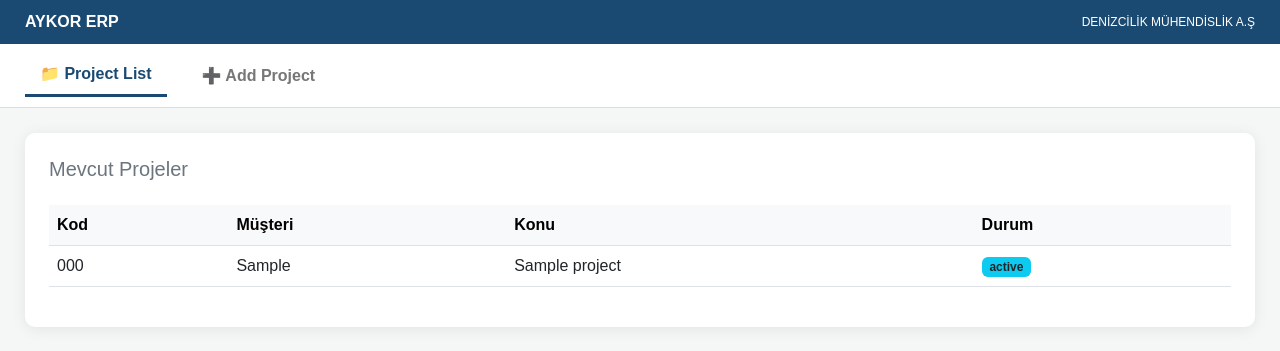
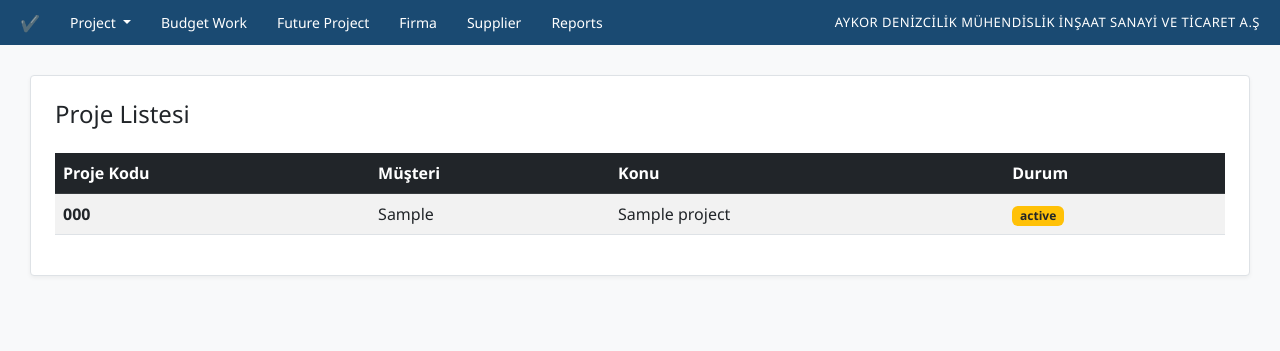
Before and after one commit to samettaskiranwork/aykor-panel, a FastAPI app: page / in a window 1280 px wide. Shown: the top 351 px of the page. Run offline with FastAPI, Linux system fonts and the light colour scheme; tables that the repository leaves empty or names only in its code hold one stand-in row (values such as "Sample post"); data that the repository does not hold is empty.

Commit message:
Update dashboard.html

```diff
--- a/templates/dashboard.html
+++ b/templates/dashboard.html
@@ -2,63 +2,106 @@
 <html lang="tr">
 <head>
     <meta charset="UTF-8">
-    <title>AYKOR ERP - Proje Yönetimi</title>
+    <meta name="viewport" content="width=device-width, initial-scale=1.0">
+    <title>AYKOR ERP - Yönetim Paneli</title>
     <link href="https://cdn.jsdelivr.net/npm/bootstrap@5.3.0/dist/css/bootstrap.min.css" rel="stylesheet">
+    <script src="https://cdn.jsdelivr.net/npm/bootstrap@5.3.0/dist/js/bootstrap.bundle.min.js"></script>
     <style>
-        body { background-color: #f4f7f6; font-family: sans-serif; }
-        .aykor-header { background-color: #1a4a72; color: white; padding: 10px 25px; display: flex; justify-content: space-between; align-items: center; }
-        .sub-nav { background: white; border-bottom: 1px solid #ddd; padding: 10px 25px; display: flex; gap: 20px; }
-        .sub-nav button { border: none; background: none; font-weight: 600; color: #777; padding: 8px 15px; cursor: pointer; }
-        .sub-nav button.active { color: #1a4a72; border-bottom: 3px solid #1a4a72; }
-        .section { display: none; padding: 25px; }
+        body { margin: 0; padding: 0; background-color: #f8f9fa; font-family: 'Segoe UI', Tahoma, sans-serif; }
+
+        /* Görseldeki Orijinal Lacivert Navbar (image_1aae9c.png) */
+        .aykor-navbar {
+            background-color: #1a4a72;
+            padding: 0 20px;
+            display: flex;
+            align-items: center;
+            min-height: 45px;
+            color: white;
+        }
+
+        /* Dropdown ve Link Stilleri */
+        .nav-item-custom {
+            color: white !important;
+            text-decoration: none;
+            padding: 10px 15px;
+            font-size: 14px;
+            display: inline-block;
+            cursor: pointer;
+        }
+        .nav-item-custom:hover, .dropdown-item:hover { background-color: #245d8d; color: white !important; }
+
+        .dropdown-menu { background-color: #1a4a72; border: 1px solid #245d8d; margin-top: 0; }
+        .dropdown-item { color: white; font-size: 13px; padding: 8px 20px; }
+
+        .company-name {
+            margin-left: auto;
+            font-size: 13px;
+            font-weight: 500;
+            letter-spacing: 0.5px;
+        }
+
+        /* İçerik Alanları */
+        .section { display: none; padding: 30px; }
         .section.active { display: block; }
-        .card { border: none; box-shadow: 0 2px 15px rgba(0,0,0,0.08); border-radius: 10px; }
+        .card-custom { background: white; border: 1px solid #dee2e6; border-radius: 4px; box-shadow: 0 2px 4px rgba(0,0,0,0.05); }
     </style>
 </head>
 <body>
 
-    <div class="aykor-header">
-        <div style="font-weight: bold;">AYKOR ERP</div>
-        <div style="font-size: 12px;">DENİZCİLİK MÜHENDİSLİK A.Ş</div>
-    </div>
+    <div class="aykor-navbar">
+        <span style="margin-right: 15px;">✔️</span>
 
-    <div class="sub-nav">
-        <button id="tab-list" class="active" onclick="switchTab('list')">📁 Project List</button>
-        <button id="tab-add" onclick="switchTab('add')">➕ Add Project</button>
+        <div class="dropdown d-inline-block">
+            <a class="nav-item-custom dropdown-toggle" href="#" id="projectDropdown" role="button" data-bs-toggle="dropdown" aria-expanded="false">
+                Project
+            </a>
+            <ul class="dropdown-menu" aria-labelledby="projectDropdown">
+                <li><a class="dropdown-item" href="#" onclick="showSection('list')">📁 Project List</a></li>
+                <li><a class="dropdown-item" href="#" onclick="showSection('add')">➕ Add Project</a></li>
+            </ul>
+        </div>
+
+        <a href="#" class="nav-item-custom">Budget Work</a>
+        <a href="#" class="nav-item-custom">Future Project</a>
+        <a href="#" class="nav-item-custom">Firma</a>
+        <a href="#" class="nav-item-custom">Supplier</a>
+        <a href="#" class="nav-item-custom">Reports</a>
+
+        <div class="company-name">
+            AYKOR DENİZCİLİK MÜHENDİSLİK İNŞAAT SANAYİ VE TİCARET A.Ş
+        </div>
     </div>
 
     <div id="section-list" class="section active">
-        <div class="card p-4">
-            <h5 class="text-secondary mb-4">Mevcut Projeler</h5>
-            <table class="table table-hover">
-                <thead class="table-light">
+        <div class="card-custom p-4">
+            <h4 class="mb-4">Proje Listesi</h4>
+            <table class="table table-striped table-hover">
+                <thead class="table-dark">
                     <tr>
-                        <th>Kod</th>
+                        <th>Proje Kodu</th>
                         <th>Müşteri</th>
                         <th>Konu</th>
                         <th>Durum</th>
                     </tr>
                 </thead>
-                <tbody id="projectTableBody"></tbody>
+                <tbody id="projectTableBody">
+                    <tr><td colspan="4" class="text-center">Yükleniyor...</td></tr>
+                </tbody>
             </table>
         </div>
     </div>
 
     <div id="section-add" class="section">
-        <div class="card p-4">
-            <h5 class="text-secondary mb-4">Yeni Proje Detayları</h5>
+        <div class="card-custom p-4">
+            <h4 class="mb-4">Yeni Proje Kaydı</h4>
             <form id="projectForm" class="row g-3">
                 <div class="col-md-3">
                     <label class="form-label">Project Code</label>
                     <input type="text" class="form-control" name="project_code" required>
                 </div>
                 <div class="col-md-3">
-                    <label class="form-label">Priority</label>
-                    <select class="form-select" name="priority">
-                        <option value="1">Low (1)</option>
-                        <option value="2" selected>Medium (2)</option>
-                        <option value="3">High (3)</option>
-                    </select>
+                    <label class="form-label">Priority (1-3)</label>
+                    <input type="number" class="form-control" name="priority" value="2">
                 </div>
                 <div class="col-md-3">
                     <label class="form-label">Customer</label>
@@ -72,73 +115,45 @@
                     <label class="form-label">Subject</label>
                     <input type="text" class="form-control" name="subject" required>
                 </div>
-                <div class="col-md-2">
-                    <label class="form-label">Item Quantity</label>
-                    <input type="number" class="form-control" name="item_quantity" value="1">
-                </div>
-                <div class="col-md-3">
-                    <label class="form-label">Deadline</label>
-                    <input type="date" class="form-control" name="deadline">
-                </div>
-                <div class="col-md-2">
-                    <label class="form-label">Deadline Time</label>
-                    <input type="time" class="form-control" name="deadline_time">
-                </div>
-                <div class="col-md-5">
+                <div class="col-md-6">
                     <label class="form-label">Project Engineer</label>
                     <input type="text" class="form-control" name="proengineer">
                 </div>
-                <div class="col-md-4">
-                    <label class="form-label">Project Status</label>
-                    <input type="text" class="form-control" name="prostatus" value="Aktif">
+                <div class="col-md-6">
+                    <label class="form-label">Bidbond Amount</label>
+                    <input type="number" step="0.01" class="form-control" name="bid_bond">
                 </div>
-                <div class="col-md-4">
-                    <label class="form-label">Announcement Date</label>
-                    <input type="date" class="form-control" name="annodate">
-                </div>
-                <div class="col-md-4">
-                    <label class="form-label">Tender Reference</label>
-                    <input type="text" class="form-control" name="tender_reference">
-                </div>
-                <div class="col-md-4">
-                    <label class="form-label">Bidbond Amount</label>
-                    <input type="number" step="0.01" class="form-control" name="bid_bond" placeholder="0.00">
-                </div>
-                <div class="col-12 mt-4 border-top pt-3">
-                    <button type="submit" class="btn btn-primary px-5">Veritabanına Kaydet</button>
+                <div class="col-12 mt-4 text-end">
+                    <button type="submit" class="btn btn-primary px-5">Veritabanına Gönder</button>
                 </div>
             </form>
         </div>
     </div>
 
     <script>
-        function switchTab(tab) {
+        // Sekme Değiştirme
+        function showSection(sectionId) {
             document.querySelectorAll('.section').forEach(s => s.classList.remove('active'));
-            document.querySelectorAll('.sub-nav button').forEach(b => b.classList.remove('active'));
-            document.getElementById('section-' + tab).classList.add('active');
-            document.getElementById('tab-' + tab).classList.add('active');
-            if(tab === 'list') loadProjects();
+            document.getElementById('section-' + sectionId).classList.add('active');
+            if(sectionId === 'list') loadProjects();
         }
 
+        // Listeleme Fonksiyonu
         async function loadProjects() {
             const res = await fetch('/api/projects');
             const data = await res.json();
             const tbody = document.getElementById('projectTableBody');
             tbody.innerHTML = '';
             data.forEach(p => {
-                tbody.innerHTML += `<tr><td>${p.project_code}</td><td>${p.customer}</td><td>${p.subject}</td><td><span class="badge bg-info text-dark">${p.prostatus || 'Aktif'}</span></td></tr>`;
+                tbody.innerHTML += `<tr><td><b>${p.project_code}</b></td><td>${p.customer}</td><td>${p.subject}</td><td><span class="badge bg-warning text-dark">${p.prostatus || '10'}</span></td></tr>`;
             });
         }
 
+        // Form Gönderme
         document.getElementById('projectForm').onsubmit = async (e) => {
             e.preventDefault();
             const formData = new FormData(e.target);
             const data = Object.fromEntries(formData.entries());
-
-            // Sayısal alanları dönüştür
-            data.priority = parseInt(data.priority);
-            data.item_quantity = parseInt(data.item_quantity);
-            data.bid_bond = parseFloat(data.bid_bond) || 0.0;
 
             const res = await fetch('/api/add-project', {
                 method: 'POST',
@@ -147,12 +162,11 @@
             });
 
             if(res.ok) {
-                alert("Proje Başarıyla Eklendi!");
+                alert("Başarıyla Kaydedildi!");
                 e.target.reset();
-                switchTab('list');
+                showSection('list');
             } else {
-                const err = await res.json();
-                alert("Hata: " + err.message);
+                alert("Hata Oluştu!");
             }
         };
 
```
